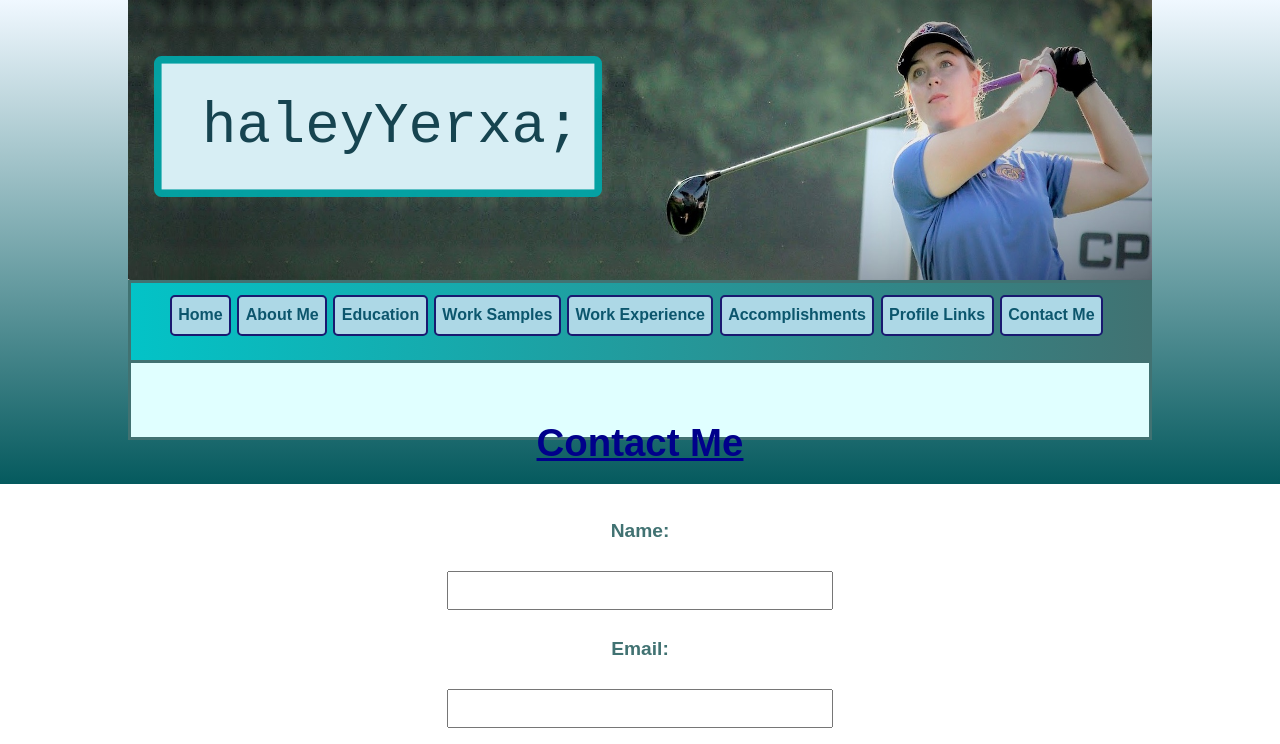
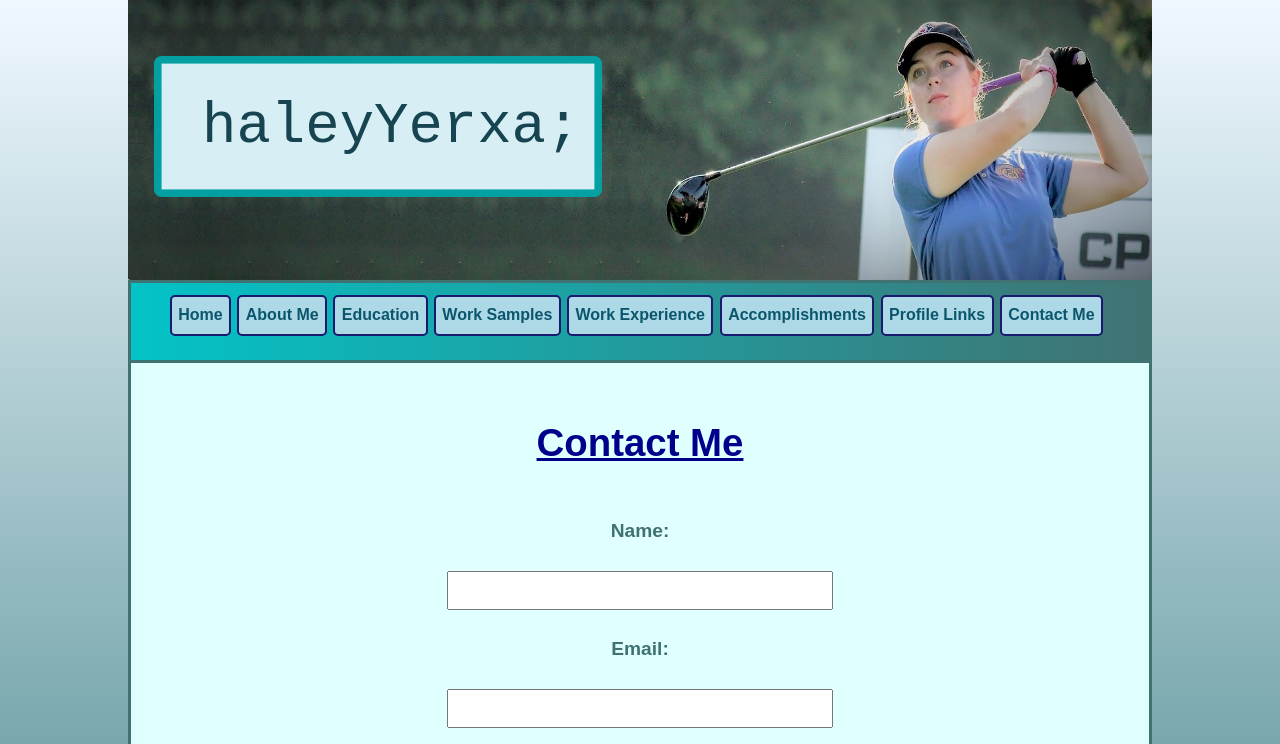
Before and after one commit to hyerxa/haleyyerxa-website, a plain HTML site: page contact.html in a window 1280 px wide. Shown: the top 744 px of the page. Drawn offline with Linux system fonts and the light colour scheme.

Commit message:
fixed error on contact page

```diff
--- a/css/style.css
+++ b/css/style.css
@@ -161,7 +161,7 @@ div.top {
     border: 0.25vw solid #417272;
 }
 .moved-left-contact {
-    height: 10vh;
+    height: 120vh;
     position: relative;
     width: 80vw;
     left: 10%;
```
